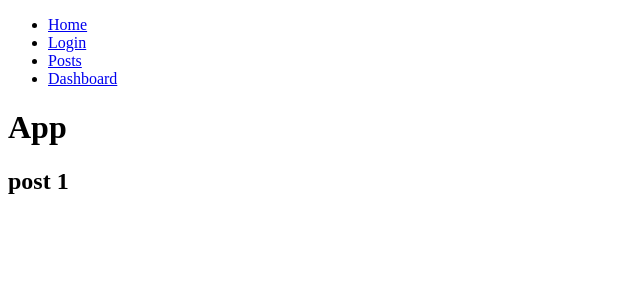
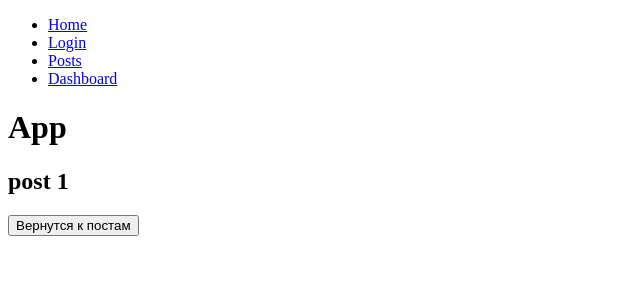
Before and after one commit to Art-San/09_11_22_react-router, a React (Create React App) app: page /posts/1 in a window 1280 px wide. Shown: the top 300 px of the page, without its empty margins (0-640 px from the left). Built offline with nearby package versions, Linux system fonts and the light colour scheme.

Commit message:
11. History end

```diff
--- a/src/app/components/Post.jsx
+++ b/src/app/components/Post.jsx
@@ -1,12 +1,28 @@
 import React from 'react'
 
-const Post = ({ id, posts }) => {
+// PUSH: может вернутся на предыдущюю странницу
+// REPLACE: не возможно вернутся на предыдущую страницу
+const Post = ({ id, posts, history }) => {
     const getPostById = (id) => {
         return posts.find((post) => post.id.toString() === id)
     }
+    const handleSave = () => {
+      history.replace('/posts')
+
+    }
     const post = getPostById(id)
       return (
-    <h2>{post ? post.label : `Пост c этим id:${id} не найден`}</h2>
+          <>
+              {' '}
+              <h2>{post ? post.label : `Пост c этим id:${id} не найден`}</h2>
+              <button
+                  onClick={() => {
+                      handleSave()
+                  }}
+              >
+                  Вернутся к постам
+              </button>
+          </>
   )
 }
 
--- a/src/app/components/Posts.jsx
+++ b/src/app/components/Posts.jsx
@@ -1,29 +1,22 @@
 import React from 'react'
 import PostsList from "./PostsList";
 import Post from "./Post";
-import query from 'query-string'
-import _ from 'lodash'
 
-const Posts = ({match, location}) => {
+const Posts = ({ match, history }) => {
   const posts = [
     {id: 1, label: 'post 1'},
     {id: 2, label: 'post 2'},
     {id: 3, label: 'post 3'},
-    {id: 5, label: 'чисбала'},
   ]
 
-  const search = query.parse(location.search)
   const postId = match.params.postId
-  console.log('search', search)
-  const cropPosts = search ? _(posts).slice(0).take(search.count).value() : posts
 
-  console.log('cropPosts', cropPosts)
   return (
     <>
       {postId ? (
-          <Post posts={posts} id={postId}/>
+          <Post posts={posts} id={postId} history={history}/>
       ) : (
-          <PostsList posts={cropPosts}/>
+          <PostsList posts={posts}/>
       )}
     </>
   )
--- a/src/app/components/PostsList.jsx
+++ b/src/app/components/PostsList.jsx
@@ -1,10 +1,14 @@
 import React from 'react'
+import { Link } from 'react-router-dom'
 
 const PostsList = ({posts}) => {
+  console.log('posts', posts)
   return (
     <>
       {posts.map((post) => (
-            <h3 key={post.id}>{post.label}</h3>
+        <Link key={post.id} to={`/posts/${post.id}`} >
+            <h3>{post.label}</h3>
+        </Link>
         ))}
     </>
   )
```
